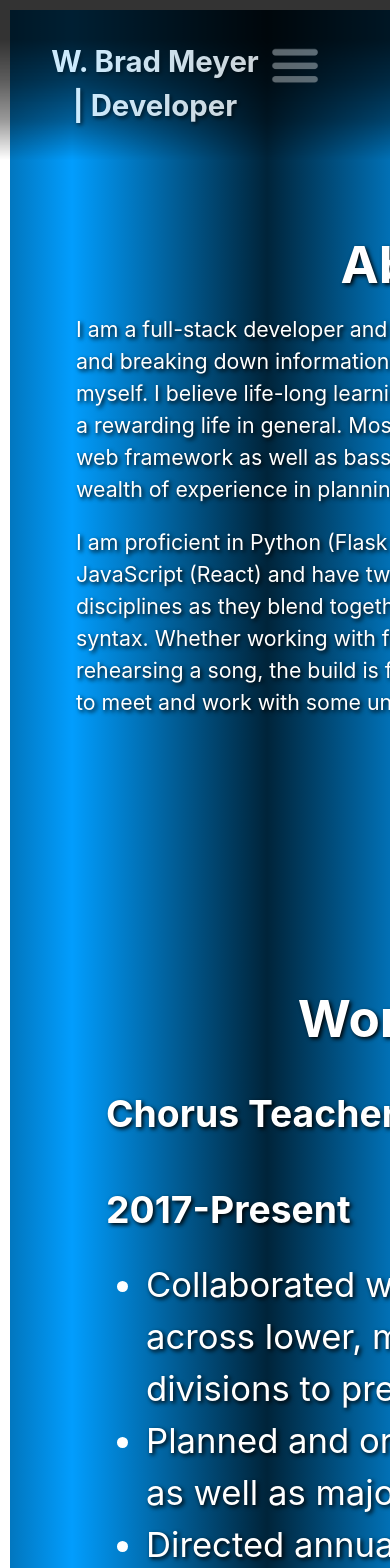
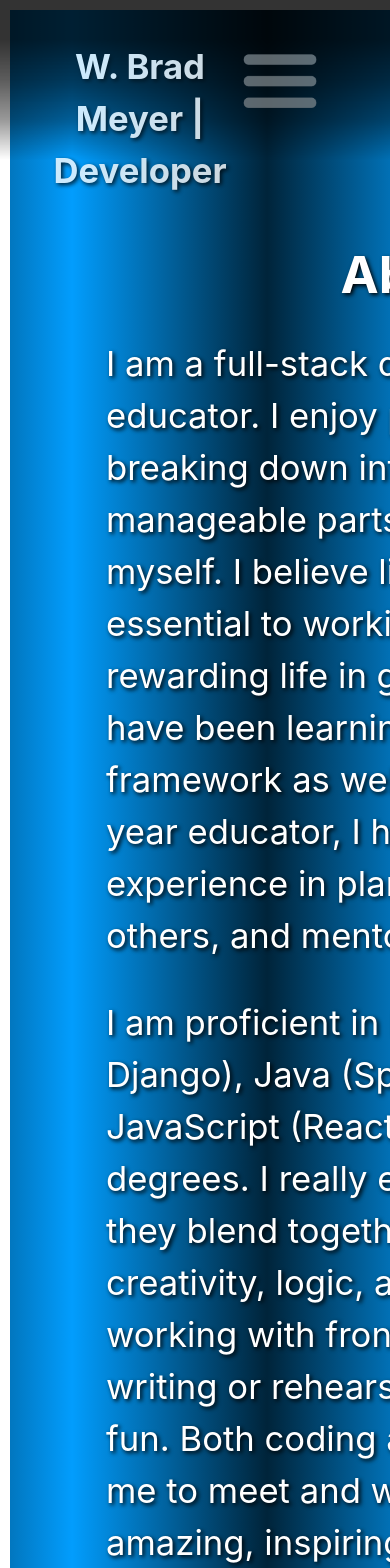
Before and after one commit to Wbradmeyer/vitePortfolio, a Vue app: page / in a window 390 px wide. Shown: the top 1568 px of the page. Built offline with nearby package versions, Linux system fonts and the light colour scheme.

Commit message:
mobile text sizing, spacing

```diff
--- a/src/components/AboutMe.vue
+++ b/src/components/AboutMe.vue
@@ -33,15 +33,23 @@
     .about {
         margin: 0px 0px 40px;
         text-align: left;
-        /* background-color: rgb(55, 55, 55, 0.5); */
         color: white;
         padding: 20px;
-        /* border-radius: 8px; */
         max-width: 850px;
-        /* box-shadow: 0px 0px 10px black; */
     }
 
     p {
         font-size: 20pt;
     }
+
+    @media screen and (max-width: 480px) {
+        p {
+            font-size: 26pt;
+        }
+
+        .about {
+            margin: 0px 20px 40px;
+            padding: 30px;
+        }
+    }
 </style>
--- a/src/components/Contact.vue
+++ b/src/components/Contact.vue
@@ -17,22 +17,6 @@
                 <a href="https://github.com/Wbradmeyer">GitHub</a>
             </p>
         </div>
-        <!-- <div class="card">
-            <form action="#">
-                <h1 style="text-align: center;">Contact Me</h1>
-                <label>Your Name: {{ name }}</label>
-                <input v-model="name" placeholder="Jane Doe" class="input">
-
-                <label>Your Email: {{ email }}</label>
-                <input v-model="email" placeholder="janedoe@gmail.com" class="input">
-
-                <span>Message:</span>
-                <p style="height: 5px; margin: 0;">{{ message }}</p>
-                <textarea v-model="message" placeholder="Add your message" cols="30" rows="10" class="input"></textarea>
-
-                <button class="submit" type="submit">Send</button>
-            </form>
-        </div> -->
     </div>
 </template>
 
@@ -68,35 +52,9 @@
         align-items: center;
     }
 
-    /* form {
-        margin: 0px;
-        text-align: left;
-        background-color: rgb(33, 33, 33);
-        color: white;
-        border-radius: 8px;
-        width: 440px;
-        padding: 30px;
-        box-shadow: 0px 0px 10px black;
-    } */
-
-    /* label, input, span, p, button {
-        display: block;
-    } */
-
-    /* label {
-        margin: 10px 0px;
-    } */
-
-    /* .input {
-        border: 2px solid darkslategray;
-        border-radius: 5px;
-        width: 100%;
-        height: 30px;
-        margin-bottom: 10px;
-    } */
-
-    /* .submit {
-        color: white;
-        background-color: dodgerblue;
-    } */
+    @media screen and (max-width: 480px) {
+        a {
+            font-size: 26pt;
+        }
+    }
 </style>
--- a/src/components/NavBar.vue
+++ b/src/components/NavBar.vue
@@ -21,7 +21,6 @@ const toggleLinks = () => {
     <div class="link_box">
       <a href="javascript:void(0);" class="icon" @click="toggleLinks()">
         <img src="../assets/hamburger3.png" alt="hamburger">
-        <!-- <img src="../assets/hamburger.jpg" alt="hamburger"> -->
       </a>
       <div id="nav_links">
         <a href="#about-me" class="link">About</a>
@@ -75,9 +74,19 @@ img {
   display: block;
   text-decoration: none;
   font-size: 14pt;
-  /* background-color: rgba(123, 123, 123, 0.2);
-  border-radius: 8px; */
-  /* padding: 5px 2px;
-  box-shadow: 0px 0px 3px black; */
+}
+
+@media screen and (max-width: 480px) {
+  h2 {
+    font-size: 26pt;
+  }
+
+  img {
+    max-width: 80px;
+  }
+
+  .link {
+    font-size: 20pt;
+  }
 }
 </style>
--- a/src/components/Projects.vue
+++ b/src/components/Projects.vue
@@ -48,11 +48,8 @@
 
     .projects {
         margin: 0px;
-        /* background-color: rgb(55, 55, 55, 0.5); */
         padding: 20px;
-        /* border-radius: 8px; */
         max-width: 850px;
-        /* box-shadow: 0px 0px 10px black; */
     }
 
     h2 {
@@ -88,4 +85,19 @@
         text-align: left;
         max-width: 360px;
     }
+
+    @media screen and (max-width: 480px) {
+        .proj-card {
+            display: block;
+            text-align: left;
+        }
+
+        h2 {
+            font-size: 28pt;
+        }
+
+        a, p {
+            font-size: 26pt;
+        }
+    }
 </style>
--- a/src/components/WorkExperience.vue
+++ b/src/components/WorkExperience.vue
@@ -4,8 +4,8 @@
     <div class="container">
         <div class="work">
             <h1 style="text-align: center;">Work History</h1>
-            <h2>Chorus Teacher | Wesleyan School</h2>
-            <h2>2017-Present</h2>
+            <h2 style="margin-bottom: 10px;">Chorus Teacher | Wesleyan School</h2>
+            <h2 style="margin-top: 0px;">2017-Present</h2>
             <ul>
                 <li>Collaborated with essential stakeholders across lower, middle, and high school
                     divisions to present performances</li>
@@ -16,8 +16,8 @@
                         <li>2022 - Nominated for Shuler Hensley Award for Best Music Direction</li>
                     </ul>
             </ul>
-            <h2>Chorus Teacher | McEachern High</h2>
-            <h2>2010-2017</h2>
+            <h2 style="margin-bottom: 10px;">Chorus Teacher | McEachern High</h2>
+            <h2 style="margin-top: 0px;">2010-2017</h2>
             <ul>
                 <li>Developed and directed around 150 young singers annually fostering a supportive atmosphere</li>
                 <li>Competed in a thriving county among the top-rated programs in the state</li>
```
